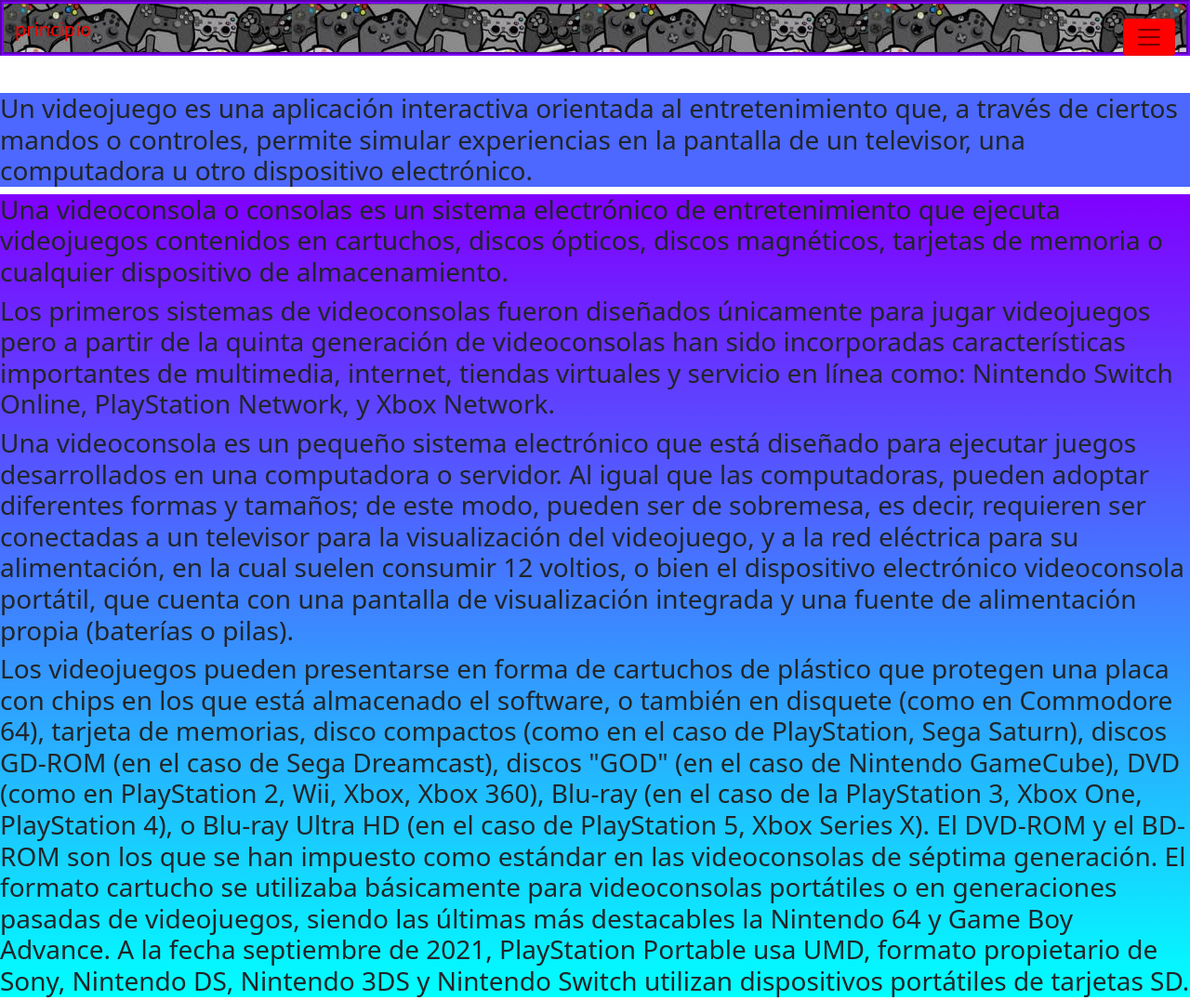
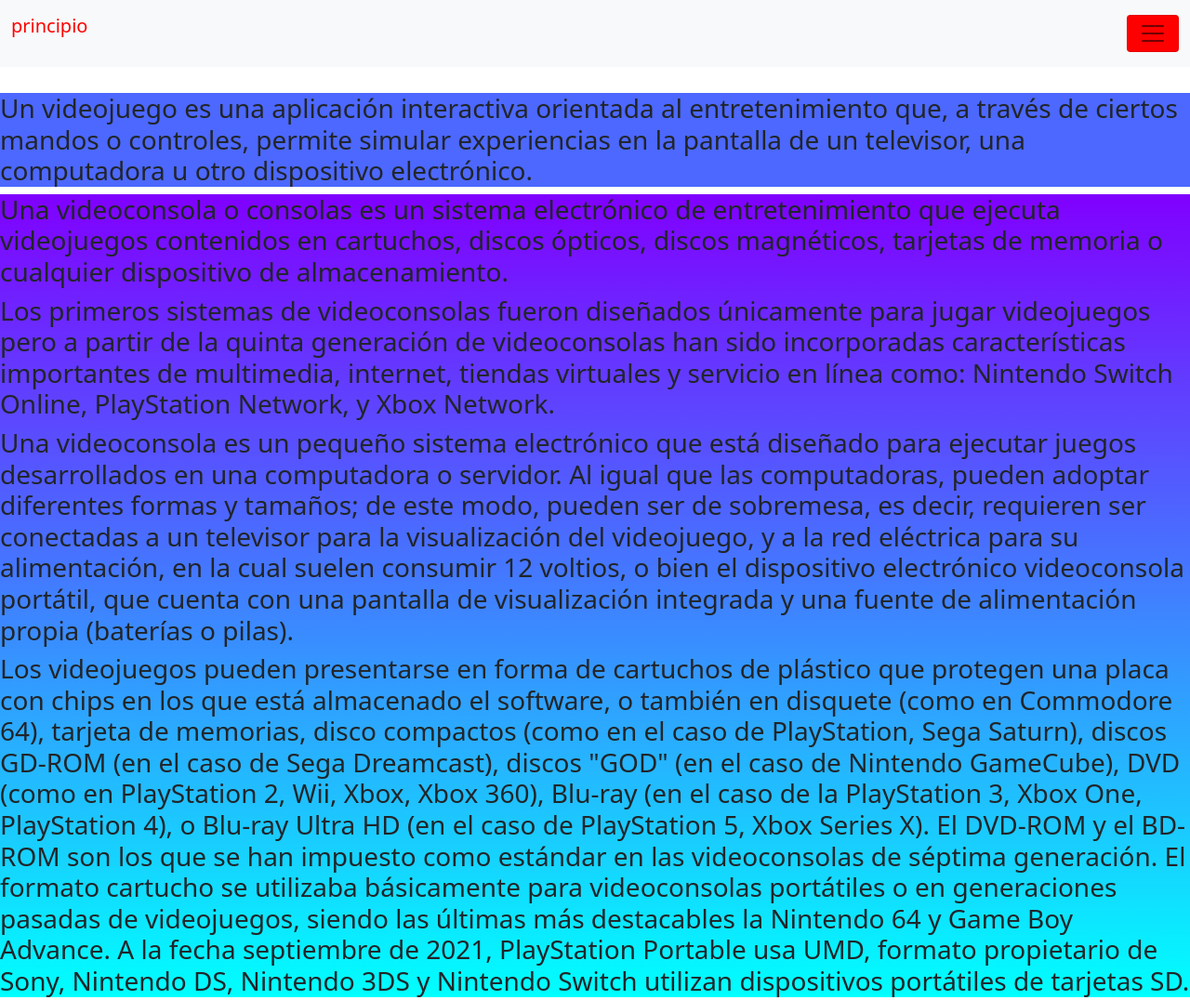
Before and after one commit to thiagoborello/coder, a website: page historia-consola.html in a window 1280 px wide. Shown: the top 1076 px of the page at 93% size. Drawn offline with nearby package versions, Linux system fonts and the light colour scheme; files that its build step writes are made by us from their sources.

Commit message:
se agrega todo

```diff
--- a/estilos.css
+++ b/estilos.css
@@ -134,7 +134,7 @@
   background-image: url(img/fondo.jpg);
 }
 
-  .menu {
+.menus {
   height: 60px;
   border: groove 4px #8000ff;
   background-image: url(img/fondo.jpg);
--- a/historia-consola.html
+++ b/historia-consola.html
@@ -18,7 +18,7 @@
 
 <body>
   <header>
-    <nav class="navbar navbar-light bg-light fixed-top menu">
+    <nav class="navbar navbar-light bg-light fixed-top menus">
       <div class="container-fluid">
         <a class="navbar-brand" href="index.html">
           <p class="p-6"> principio</p>
```
Lines whose indentation alone changed are shown as unchanged.
